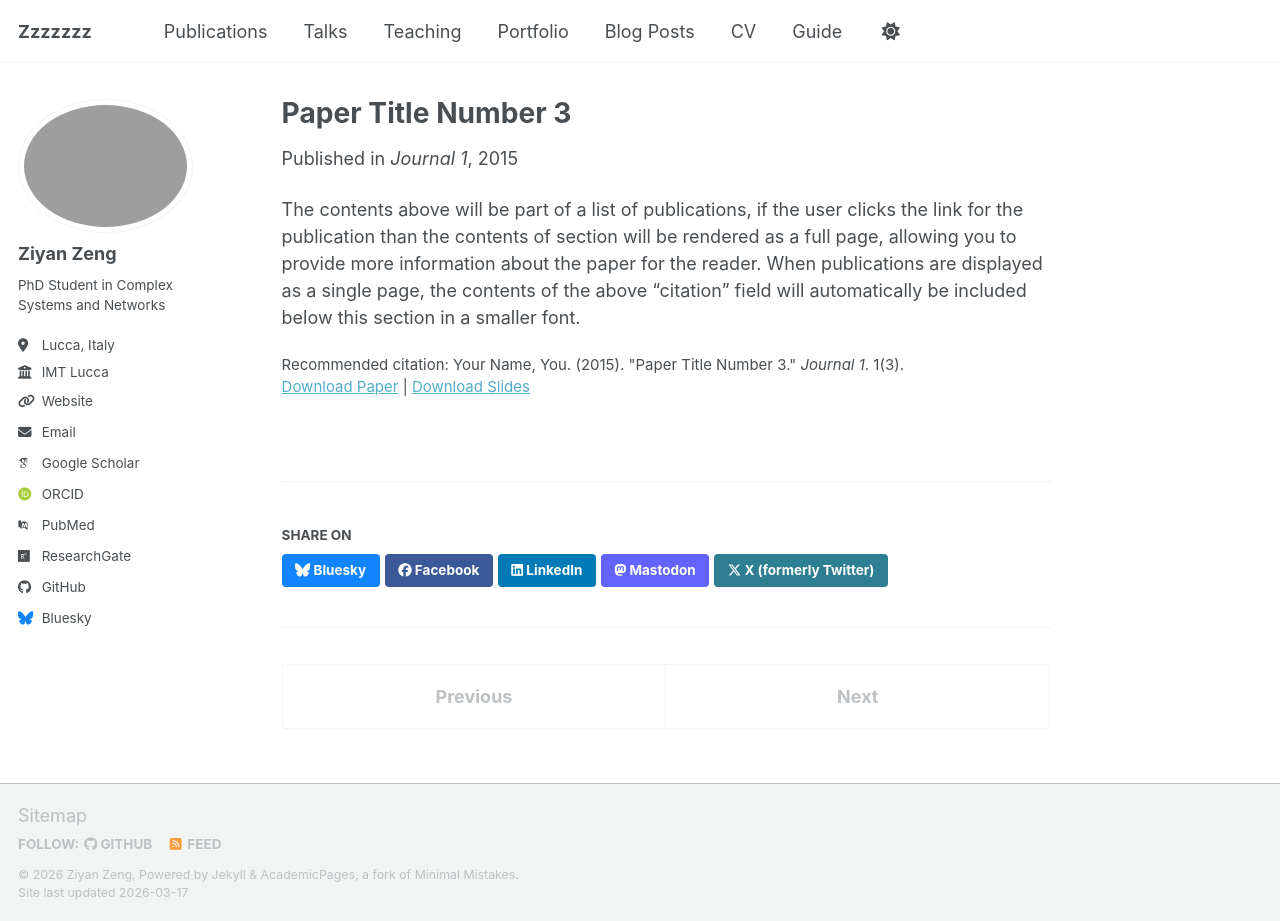
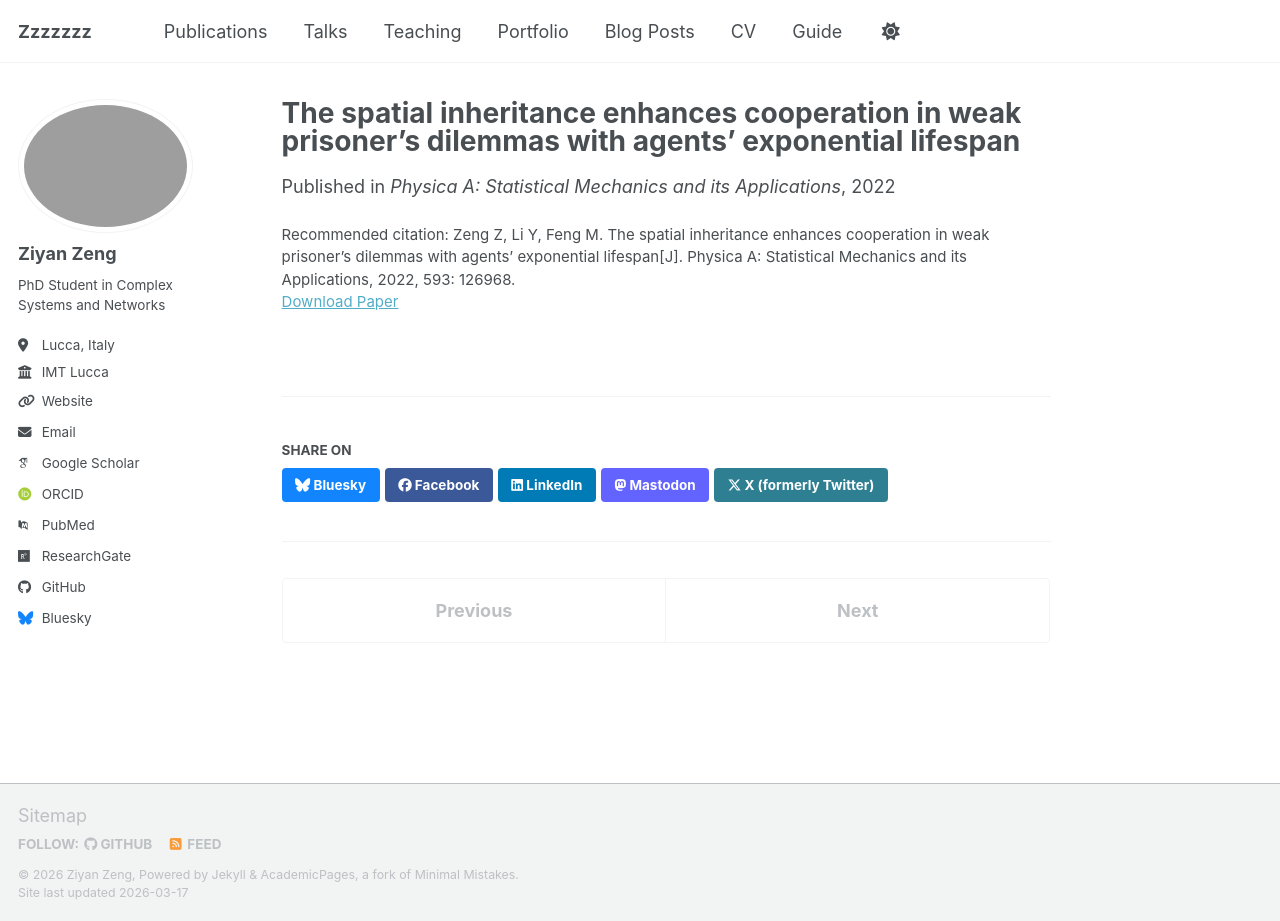
Before and after one commit to ziyanzeng-net/ziyanzeng-net.github.io, a Jekyll site: the page built from _publications/2015-10-01-paper-title-number-3.md, in a window 1280 px wide and 921 px high. Built offline with Jekyll 4.4.1, drawn with Linux system fonts in a browser that asks for light colours; some web fonts are replaced; a script bundle is joined from its source files by our own code; library files that are not in the unit come from our copies.

Commit message:
Update 2015-10-01-paper-title-number-3.md

```diff
--- a/_publications/2015-10-01-paper-title-number-3.md
+++ b/_publications/2015-10-01-paper-title-number-3.md
@@ -1,14 +1,10 @@
 ---
-title: "Paper Title Number 3"
+title: "The spatial inheritance enhances cooperation in weak prisoner’s dilemmas with agents’ exponential lifespan"
 collection: publications
 category: manuscripts
-permalink: /publication/2015-10-01-paper-title-number-3
-excerpt: 'This paper is about the number 3. The number 4 is left for future work.'
-date: 2015-10-01
-venue: 'Journal 1'
-slidesurl: 'https://academicpages.github.io/files/slides3.pdf'
-paperurl: 'https://academicpages.github.io/files/paper3.pdf'
-citation: 'Your Name, You. (2015). &quot;Paper Title Number 3.&quot; <i>Journal 1</i>. 1(3).'
+permalink: https://www.sciencedirect.com/science/article/pii/S0378437122000656
+date: 2022-5-1
+venue: 'Physica A: Statistical Mechanics and its Applications'
+paperurl: 'https://www.sciencedirect.com/science/article/pii/S0378437122000656'
+citation: 'Zeng Z, Li Y, Feng M. The spatial inheritance enhances cooperation in weak prisoner’s dilemmas with agents’ exponential lifespan[J]. Physica A: Statistical Mechanics and its Applications, 2022, 593: 126968.'
 ---
-
-The contents above will be part of a list of publications, if the user clicks the link for the publication than the contents of section will be rendered as a full page, allowing you to provide more information about the paper for the reader. When publications are displayed as a single page, the contents of the above "citation" field will automatically be included below this section in a smaller font.
```
